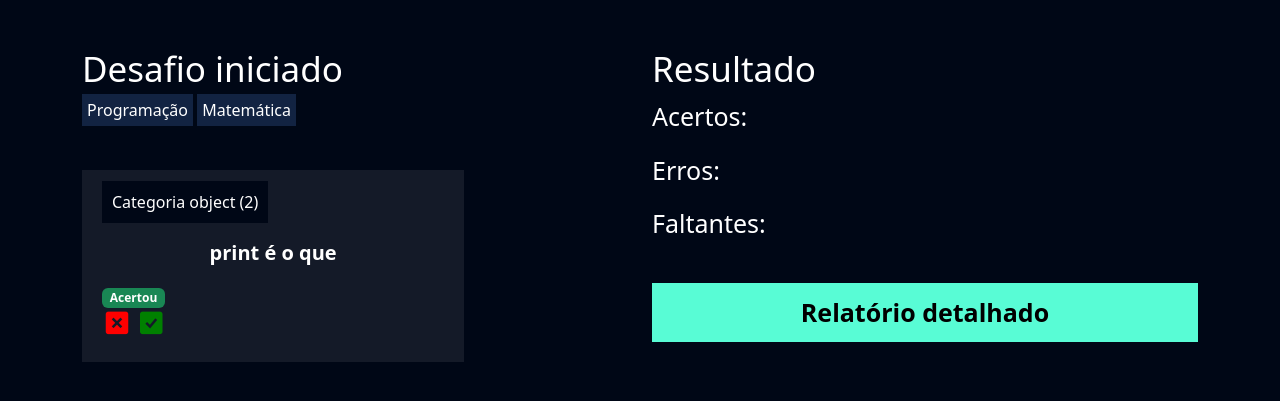
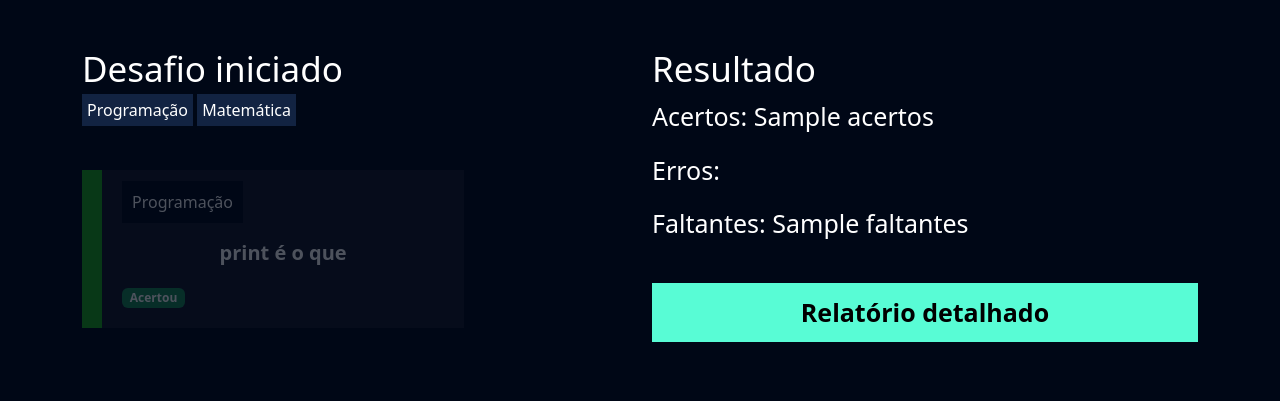
Before and after one commit to nobr3c/PSW-9.0, a Django app: template STUDY_PSW/flashcard/templates/desafio.html in a window 1280 px wide. Shown: the top 401 px of the page. Run offline with Django 5.2, Linux system fonts and the light colour scheme; data comes from the database, SQL or seed files in the repository; both versions use the stored data as it was after the commit; the template is opened without the code that fills it: values that come from a table or form of the project are taken from there, most other values are stand-ins (such as "Sample title", 1, 10 or a date in 2020).

Commit message:
:books: PSW 9.0 | Aula 2 - Finalizado parte do Desafio

```diff
--- a/STUDY_PSW/flashcard/templates/desafio.html
+++ b/STUDY_PSW/flashcard/templates/desafio.html
@@ -25,7 +25,7 @@
                 <br>
                 <br>
                 {% for flash in desafio.flashcards.all %}
-                    <div class="box-new-flashcard">
+                    <div class="box-new-flashcard {% if flash.respondido %}op2{% endif %}">
                         <div class="flashcard {{flash.flashcard.css_dificuldade}}">
 
                             <div class="flashcard-categoria">
@@ -39,24 +39,17 @@
 
                             {% if not flash.respondido %}
                                 <div class="responder">
-                                    <a href=""><i class='bx bxs-x-square icone-vermelho'></i></a>
-                                    <a href=""><i class='bx bxs-check-square icone-verde' ></i></a>
+                                    <a href="{% url 'responder_flashcard' flash.id %}?acertou=0&desafio_id={{desafio.id}}"><i class='bx bxs-x-square icone-vermelho'></i></a>
+                                    <a href="{% url 'responder_flashcard' flash.id %}?acertou=1&desafio_id={{desafio.id}}"><i class='bx bxs-check-square icone-verde' ></i></a>
                                 </div>
-                                {% else %}
+
+                            {% else %}
                                 {% if flash.acertou %}
                                     <span class="badge bg-success">Acertou</span>
                                 {% else %}
                                     <span class="badge bg-danger">Errou</span>
                                 {% endif%}
-
-                                {% endif %}
-
-
-                            <div class="responder">
-                                <a href=""><i class='bx bxs-x-square icone-vermelho'></i></a>
-                                <a href=""><i class='bx bxs-check-square icone-verde' ></i></a>
-                            </div>
-
+                            {% endif %}
 
                         </div>
                         <div class="resposta-flashcard" id="{{flash.id}}">
@@ -71,9 +64,9 @@
             <div class="col-md">
 
                 <h3 class="fonte-secundaria">Resultado</h3>
-                <p class="fonte-p">Acertos: </p>
-                <p class="fonte-p">Erros: </p>
-                <p class="fonte-p">Faltantes: </p>
+                <p class="fonte-p">Acertos: {{acertos}}</p>
+                <p class="fonte-p">Erros: {{erros}}</p>
+                <p class="fonte-p">Faltantes: {{faltantes}}</p>
                 <br>
                 <a class="btn-cadastro btn-desafio" href="">Relatório detalhado</a>
             </div>
--- a/STUDY_PSW/flashcard/urls.py
+++ b/STUDY_PSW/flashcard/urls.py
@@ -7,5 +7,5 @@
     path('iniciar_desafio/', views.iniciar_desafio, name='iniciar_desafio'),
     path('listar_desafio/', views.listar_desafio, name='listar_desafio'),
     path('desafio/<int:id>/', views.desafio, name='desafio'),
-    #path('responder_flashcard/<int:id>/', views.responder_flashcard, name='responder_flashcard'),
+    path('responder_flashcard/<int:id>/', views.responder_flashcard, name='responder_flashcard'),
 ]
```
Also changed, not shown: STUDY_PSW/flashcard/models.py (+12 -12 lines), STUDY_PSW/flashcard/views.py (+21 -2 lines), STUDY_PSW/db.sqlite3.
